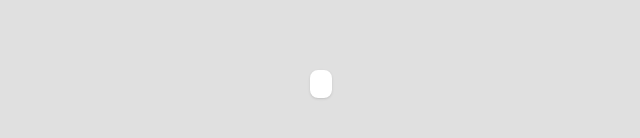
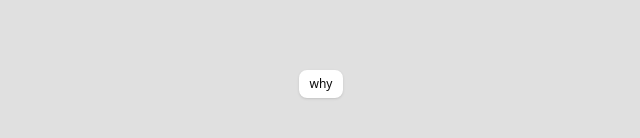
Before and after one commit to arrifat346afs/game-ui, a React (Vite) app: page / in a window 1280 px wide. Shown: the part 316-454 px from the top of the page, without its empty margins (319-959 px from the left). Built offline with nearby package versions, Linux system fonts and the light colour scheme.

Commit message:
feat(App): add "why" text to default button

```diff
--- a/src/App.tsx
+++ b/src/App.tsx
@@ -4,7 +4,7 @@ export function App() {
   return (
     <div className="flex min-h-svh  items-center justify-center gap-16 p-12 bg-[#e0e0e0]">
       {/* Row 1 */}
-      <Button variant="default"></Button>
+      <Button variant="default">why</Button>
 
     </div>
   )
```
